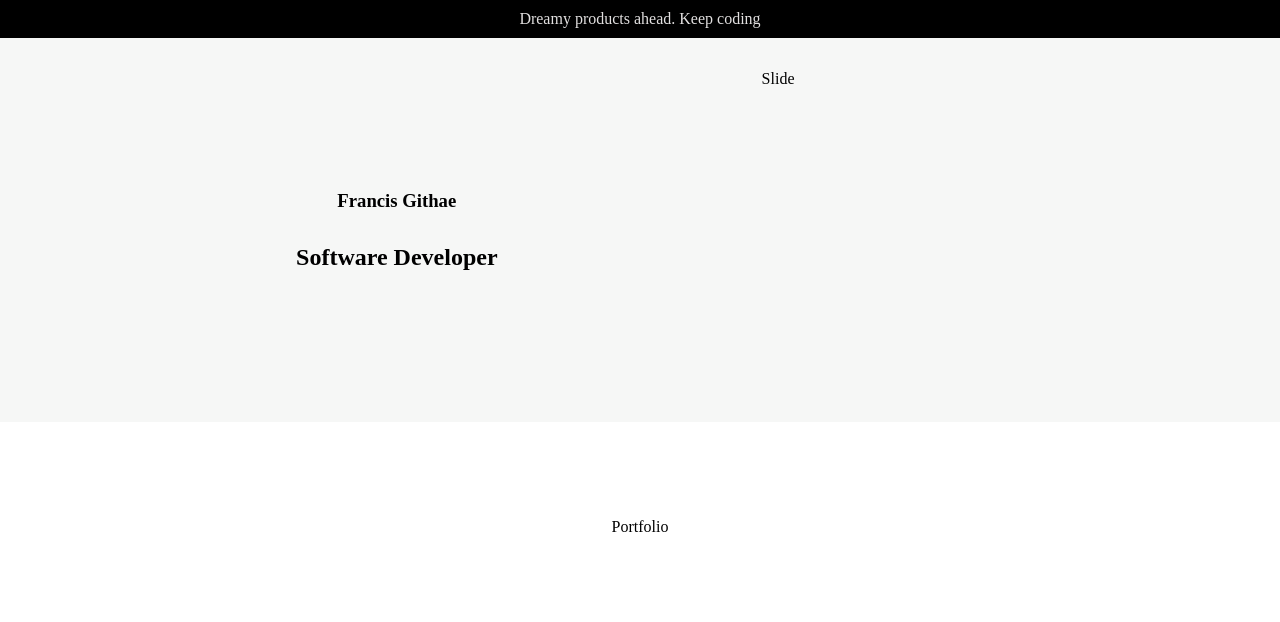
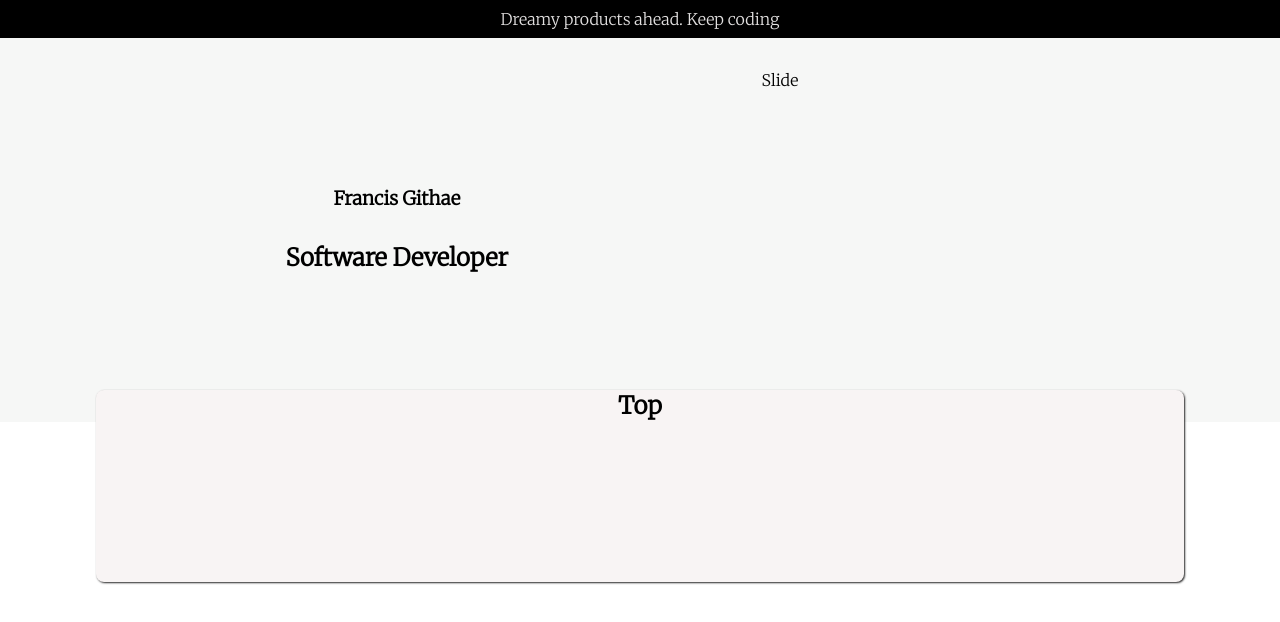
Before and after one commit to githaefrancis/portfolio-next, a Next.js app: page / in a window 1280 px wide. Shown: the top 622 px of the page. Built offline with nearby package versions, Linux system fonts and the light colour scheme.

Commit message:
feat(Highlight) - add highlight card

```diff
--- a/app/globals.css
+++ b/app/globals.css
@@ -1,9 +1,10 @@
+@import url("https://fonts.googleapis.com/css2?family=Merriweather:wght@300&display=swap");
 :root {
   --max-width: 1100px;
   --border-radius: 12px;
-  --font-mono: ui-monospace, Menlo, Monaco, 'Cascadia Mono', 'Segoe UI Mono',
-    'Roboto Mono', 'Oxygen Mono', 'Ubuntu Monospace', 'Source Code Pro',
-    'Fira Mono', 'Droid Sans Mono', 'Courier New', monospace;
+  --font-mono: ui-monospace, Menlo, Monaco, "Cascadia Mono", "Segoe UI Mono",
+    "Roboto Mono", "Oxygen Mono", "Ubuntu Monospace", "Source Code Pro",
+    "Fira Mono", "Droid Sans Mono", "Courier New", monospace;
 
   --foreground-rgb: 0, 0, 0;
   --background-start-rgb: 214, 219, 220;
@@ -83,6 +84,7 @@ html,
 body {
   max-width: 100vw;
   overflow-x: hidden;
+  font-family: "Merriweather", serif;
 }
 
 body {
--- a/app/page.module.css
+++ b/app/page.module.css
@@ -3,8 +3,8 @@
   flex-direction: column;
   justify-content: space-between;
   align-items: center;
-  padding: 6rem;
-  min-height: 100vh;
+  padding: 2rem 6rem;
+  min-height: 80vh;
 }
 
 .description {
@@ -97,7 +97,7 @@
 
 .center::before,
 .center::after {
-  content: '';
+  content: "";
   left: 50%;
   position: absolute;
   filter: blur(45px);
@@ -227,3 +227,18 @@
     transform: rotate(0deg);
   }
 }
+
+.highlight {
+  position: relative;
+  top: -4rem;
+  border-radius: 8px;
+  box-shadow: 1px 1px 2px rgb(39, 39, 39);
+  min-width: 100%;
+  height: 12rem;
+  z-index: 200;
+  background-color: rgba(248, 244, 244, 1);
+}
+
+.highlight p {
+  text-align: center;
+}
--- a/app/page.tsx
+++ b/app/page.tsx
@@ -4,7 +4,9 @@ import styles from "./page.module.css";
 export default function Home() {
   return (
     <main className={styles.main}>
-      <section>Portfolio</section>
+      <div className={styles.highlight}>
+        <h2 style={{ textAlign: "center" }}>Top</h2>
+      </div>
     </main>
   );
 }
```
